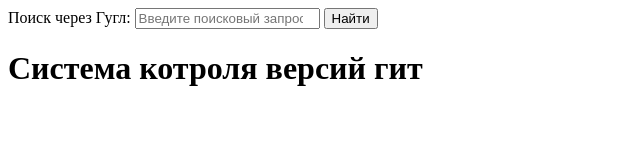
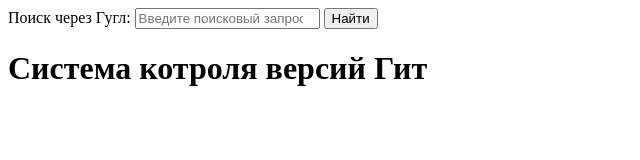
Before and after one commit to dudyaosuplayer/sus-git, a plain HTML site: page index.html in a window 1280 px wide. Shown: the full height of the page, 0-640 px from the left. Drawn offline with Linux system fonts and the light colour scheme.

Commit message:
Исправил опечатку

```diff
--- a/index.html
+++ b/index.html
@@ -12,5 +12,5 @@
 		<button type="submit">Найти</button>
 	</form>
 </body>
-	<h1>Система котроля версий гит</h1>
+	<h1>Система котроля версий Гит</h1>
 </html>
```
